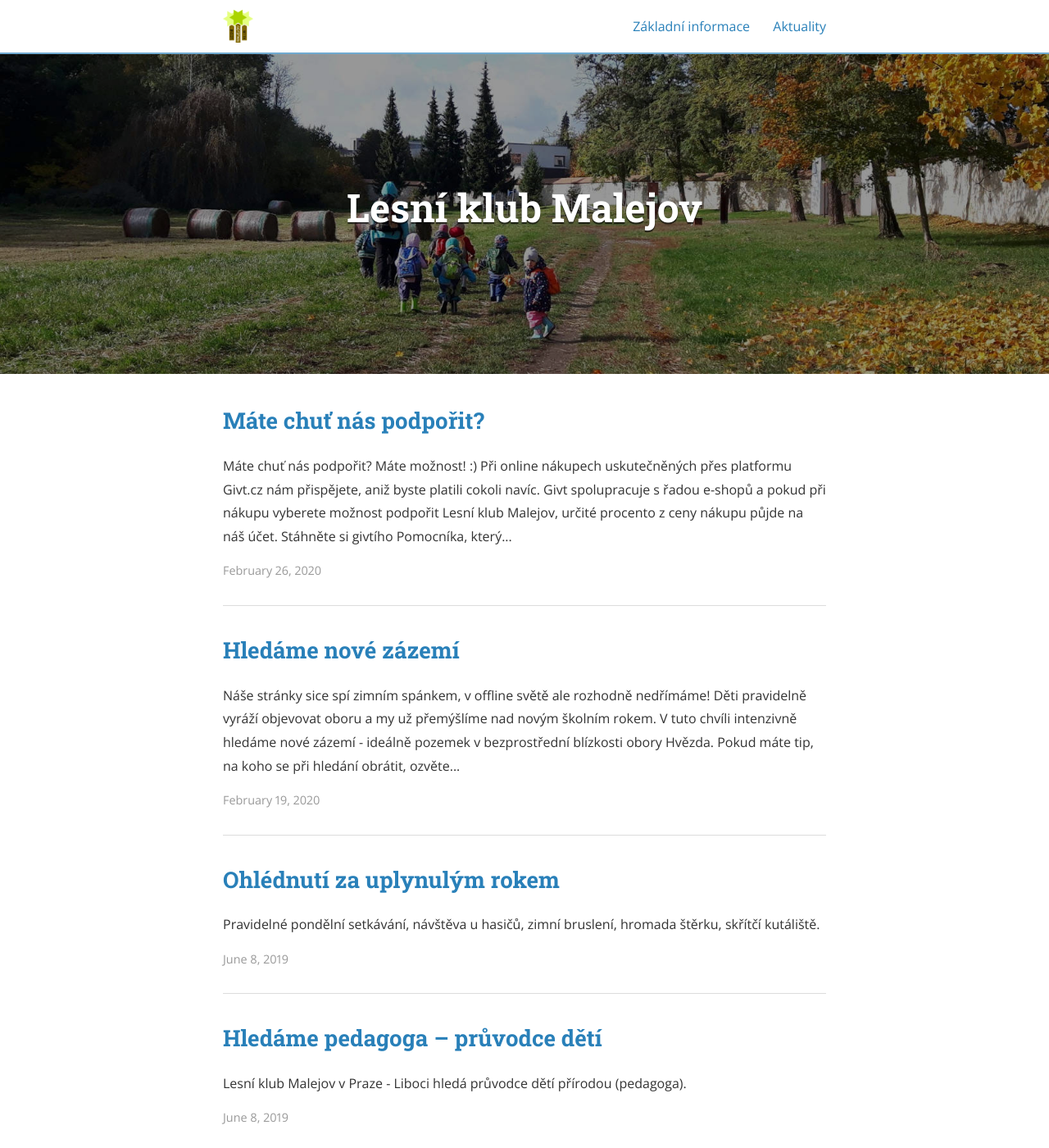
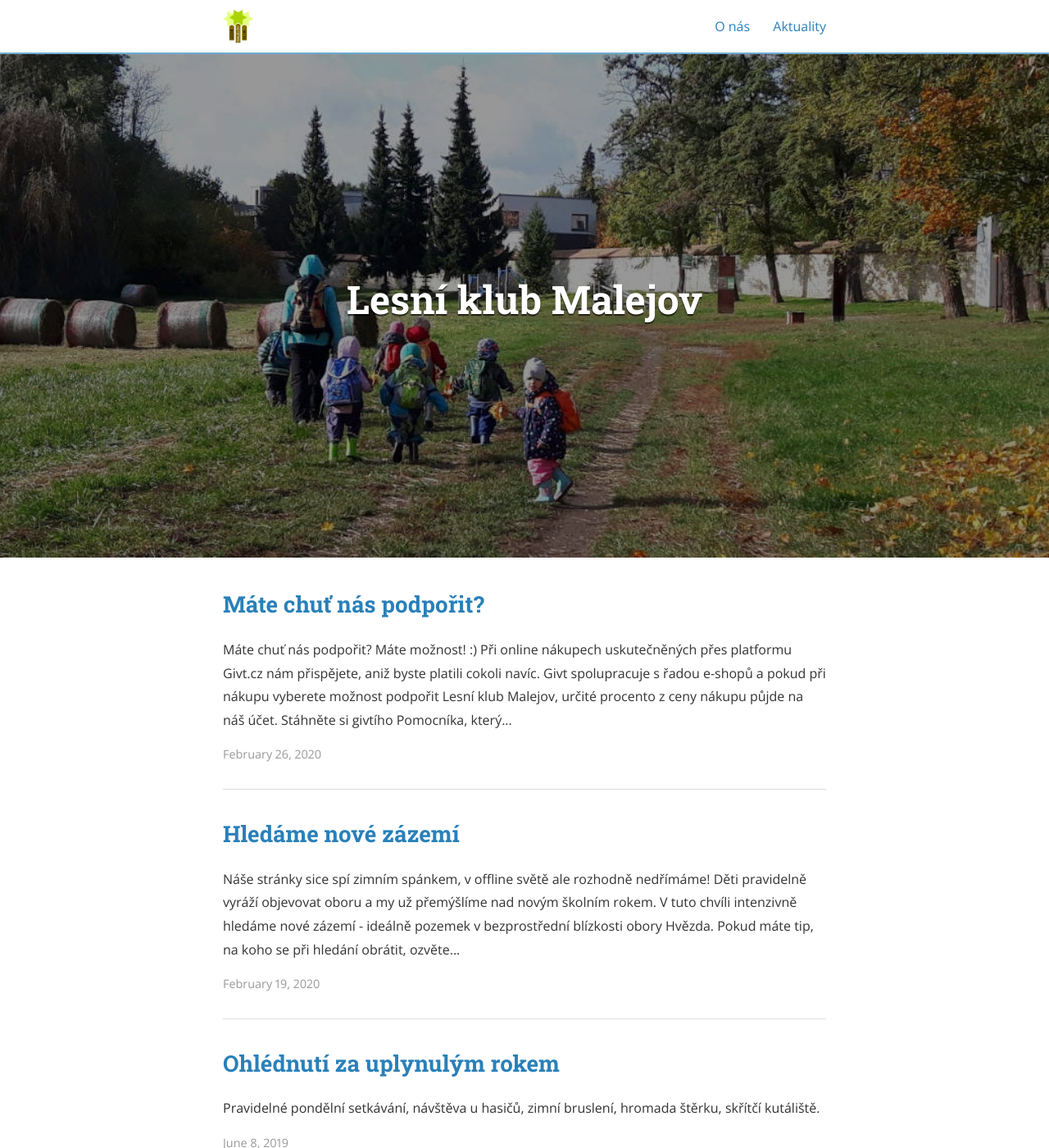
Before and after one commit to bencentra/centrarium, a Jekyll site: the page built from index.html, in a window 1280 px wide and 1400 px high. Shown: the whole window at 82% size. Built offline with Jekyll 4.4.1, drawn with Linux system fonts in a browser that asks for light colours; nearby versions of some CDN libraries; the list of posts is cut into pages by our own code; some of the changed text lies outside the part shown.

Commit message:
Higher cover image.

```diff
--- a/_sass/_layout.scss
+++ b/_sass/_layout.scss
@@ -266,6 +266,8 @@ pre code.hljs {
 				font-style: italic;
 				font-size: modular-scale(1);
 			}
+			padding-top: 7em;
+			padding-bottom: 7em;
 		}
 	}
 	img {
--- a/about.md
+++ b/about.md
@@ -1,6 +1,6 @@
 ---
 layout: page
-title: Základní informace
+title: O nás
 permalink: /about/
 cover: /assets/article_images/ornitologicka_prochazka.jpg
 main_nav: true
```
